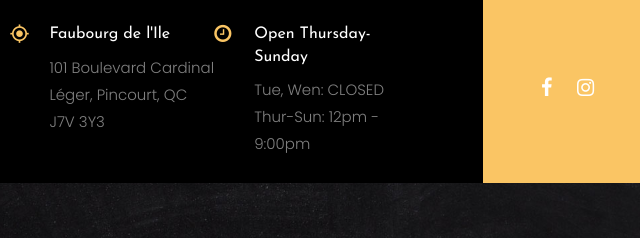
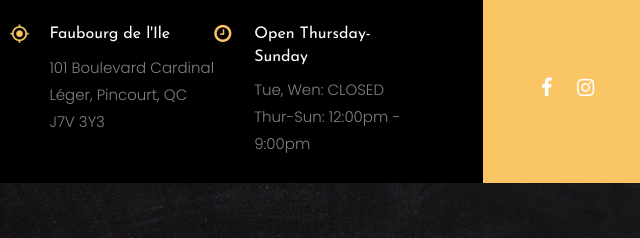
Before and after one commit to pSparta/pSparta.github.io, a plain HTML site: page index.html in a window 1280 px wide. Shown: the part 1287-1525 px from the top of the page, 349-989 px from the left. Drawn offline with Linux system fonts and the light colour scheme; some packages are replaced by stand-ins of ours; no server answers; files whose address does not match are found by name.

Commit message:
fixed time format

```diff
--- a/index.html
+++ b/index.html
@@ -150,7 +150,7 @@
 	    					<div class="text">
 	    						<h3>Open Thursday-Sunday</h3>
 									<p>Tue, Wen: CLOSED</p>
-									<p>Thur-Sun: 12pm - 9:00pm</p>
+									<p>Thur-Sun: 12:00pm - 9:00pm</p>
 	    					</div>
 	    				</div>
 	    			</div>
```
